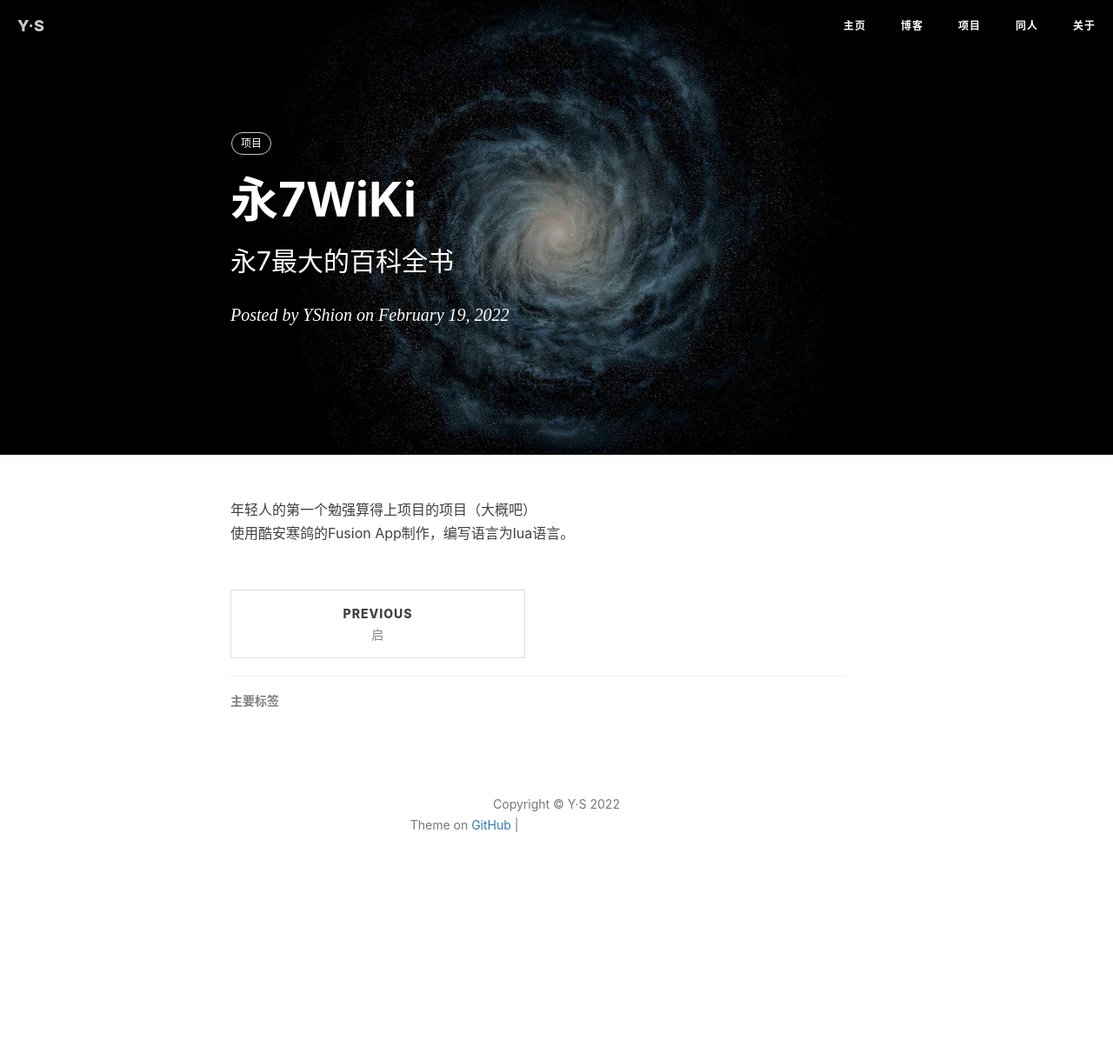
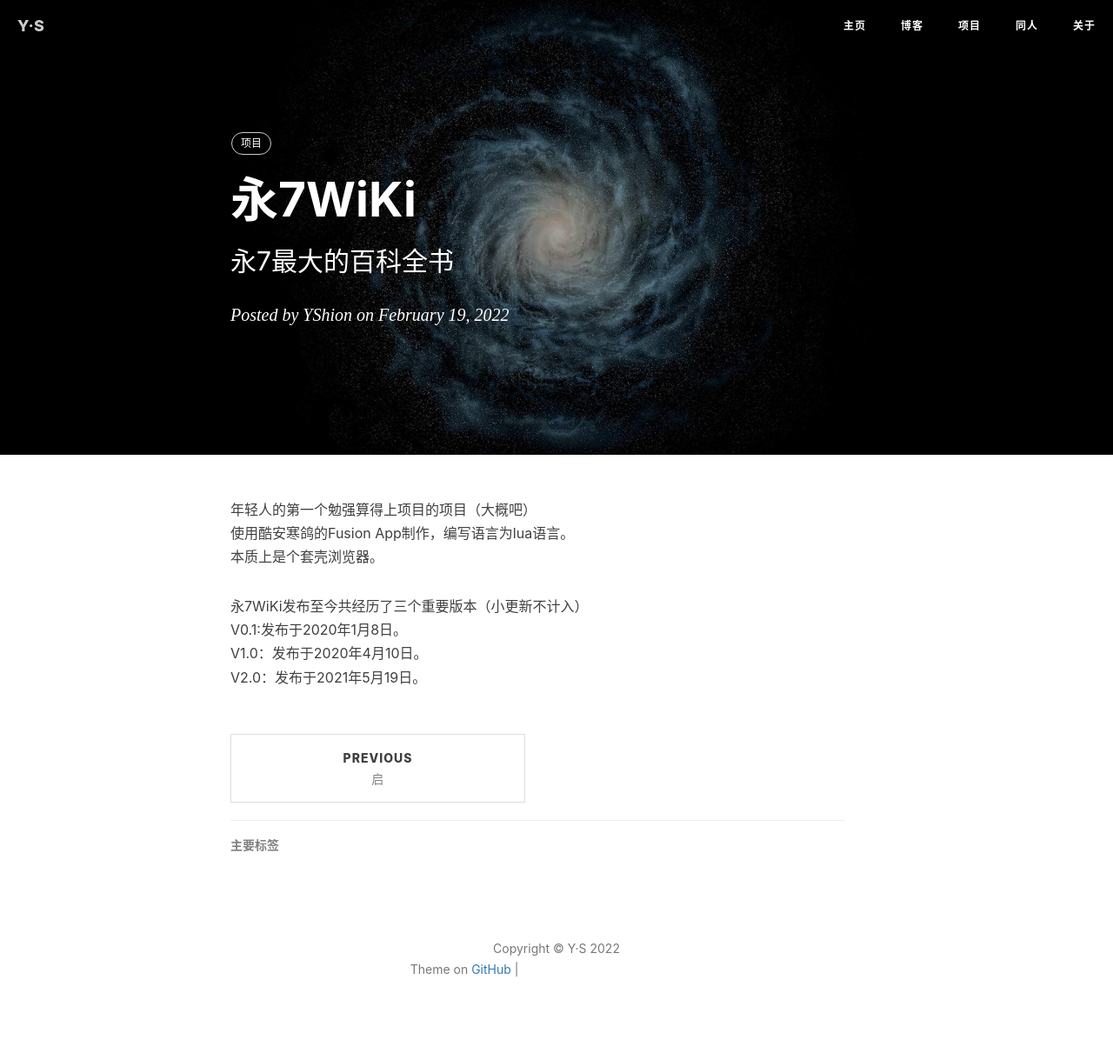
Before and after one commit to YS-yorigamishion/YS-yorigamishion.github.io, a Jekyll site: the page built from _posts/2022-2-19-永7WiKi.md, in a window 1280 px wide. Shown: the whole page at 87% size. Built offline with Jekyll 4.4.1, drawn with Linux system fonts in a browser that asks for light colours; nearby versions of some CDN libraries; comment, search, counter and statistics services are not loaded; before the commit the page ends 1053 px from its top, so only the background shows below that; grey boxes are pictures that could not be loaded.

Commit message:
Update 2022-2-19-永7WiKi.md

```diff
--- a/_posts/2022-2-19-永7WiKi.md
+++ b/_posts/2022-2-19-永7WiKi.md
@@ -12,3 +12,9 @@ tags:
 ---
 年轻人的第一个勉强算得上项目的项目（大概吧）
 使用酷安寒鸽的Fusion App制作，编写语言为lua语言。
+本质上是个套壳浏览器。
+
+永7WiKi发布至今共经历了三个重要版本（小更新不计入）
+V0.1:发布于2020年1月8日。
+V1.0：发布于2020年4月10日。
+V2.0：发布于2021年5月19日。
```
